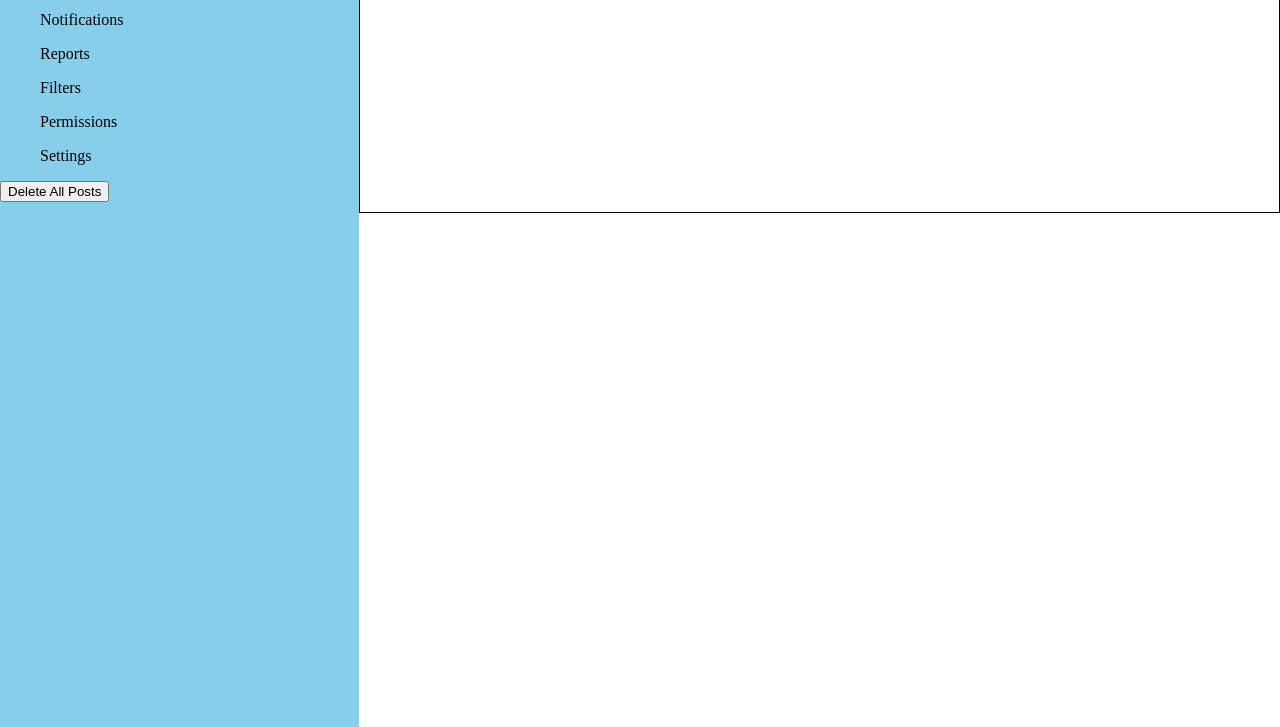
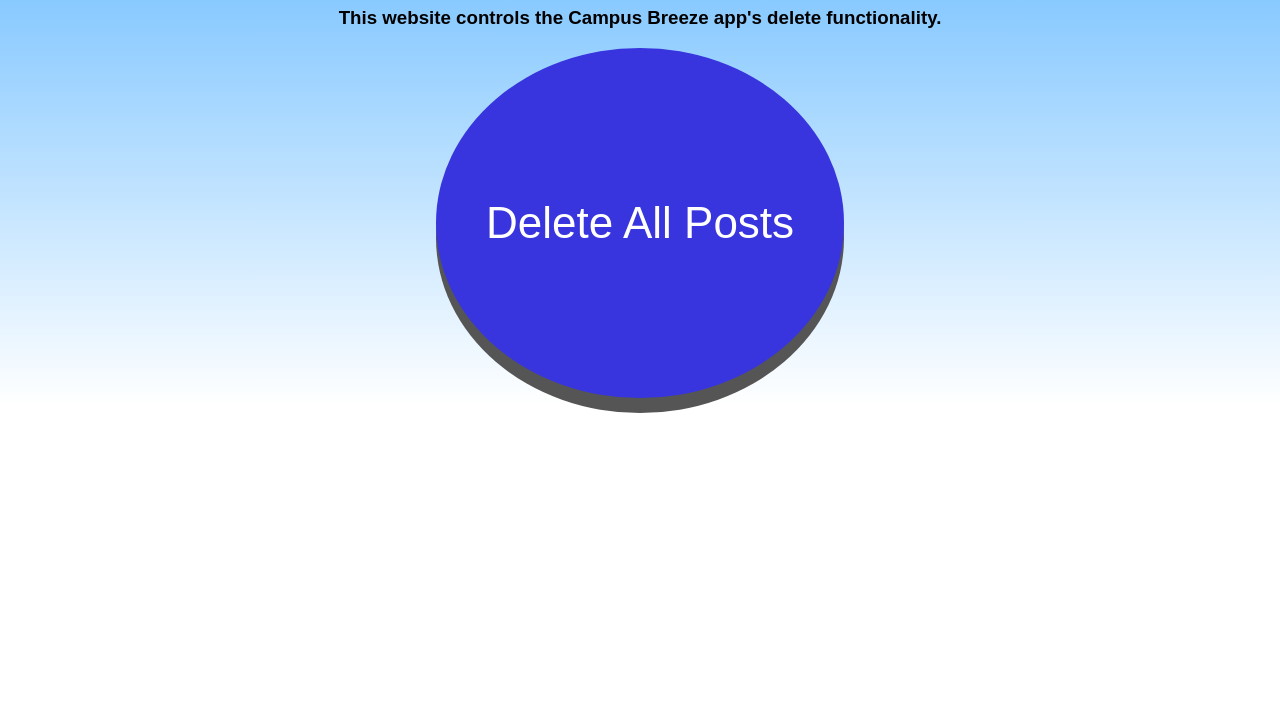
Before and after one commit to vmorse7/UNCACampusBreeze, a plain HTML site: page adminWebsite/docs/html/postsPage.html in a window 1280 px wide. Shown: the part 73-800 px from the top of the page. Drawn offline with nearby package versions, Linux system fonts and the light colour scheme; no server answers.

Commit message:
Added a nicer delete button

```diff
--- /dev/null
+++ b/adminWebsite/docs/css/button.css
@@ -0,0 +1,37 @@
+body {
+    background-image: linear-gradient(#73c0ff, white);
+    background-repeat: no-repeat;
+}
+
+#mainCont {
+    text-align: center;
+    font-family: sans-serif;
+}
+
+#buttonCont {
+    display: flex;
+    justify-content: center;
+}
+
+#nukeButton {
+    padding: 150px 50px;
+    font-size: 44px;
+    cursor: pointer;
+    outline: none;
+    border: none;
+    background-color: #3835de;
+    color: #fff;
+    border-radius: 50%;
+    box-shadow: 0 15px #555;
+
+}
+
+#nukeButton:hover {
+    background-color: rgba(255, 0, 0, 1);
+    color: #fff;
+}
+
+#nukeButton:active {
+    box-shadow: 0 9px #555;
+    transform: translateY(6px);
+}
--- a/adminWebsite/docs/html/postsPage.html
+++ b/adminWebsite/docs/html/postsPage.html
@@ -2,10 +2,18 @@
 <html>
     <head>
         <title>UNCA Campus Breeze Administration Site</title>
-        <link href="../css/postsPage.css" rel="stylesheet" type="text/css">
+        <link href="../css/button.css" rel="stylesheet" type="text/css">
         <script src="https://code.jquery.com/jquery-2.2.0.min.js"></script>
     </head>
     <body>
+        <div id="mainCont">
+            <h1>Welcome!</h1>
+            <h3>This website controls the Campus Breeze app's delete functionality.</h3>
+            <div id="buttonCont">
+                <button id="nukeButton" onclick="nukePosts()">Delete All Posts</button>
+            </div>
+        </div>
+        <!--
         <div id="navbar">
             <p id="welcome">Welcome!</p>
             <div id="navLinks">
@@ -25,6 +33,7 @@
             <p id="content">
             </p>
         </div>
+-->
 
         <!--
         <div id="post">
```
